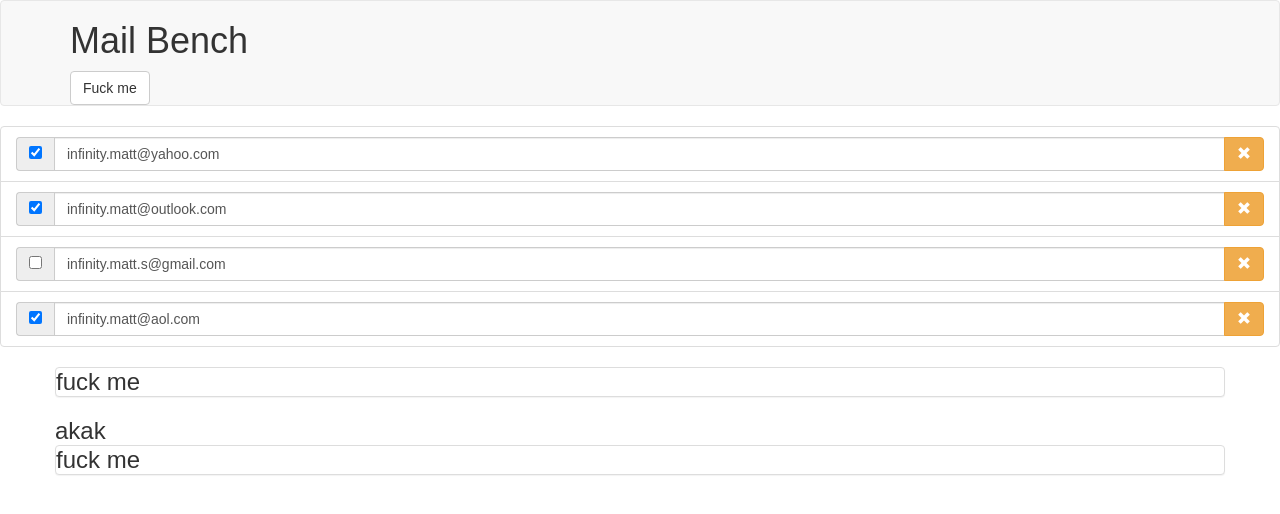
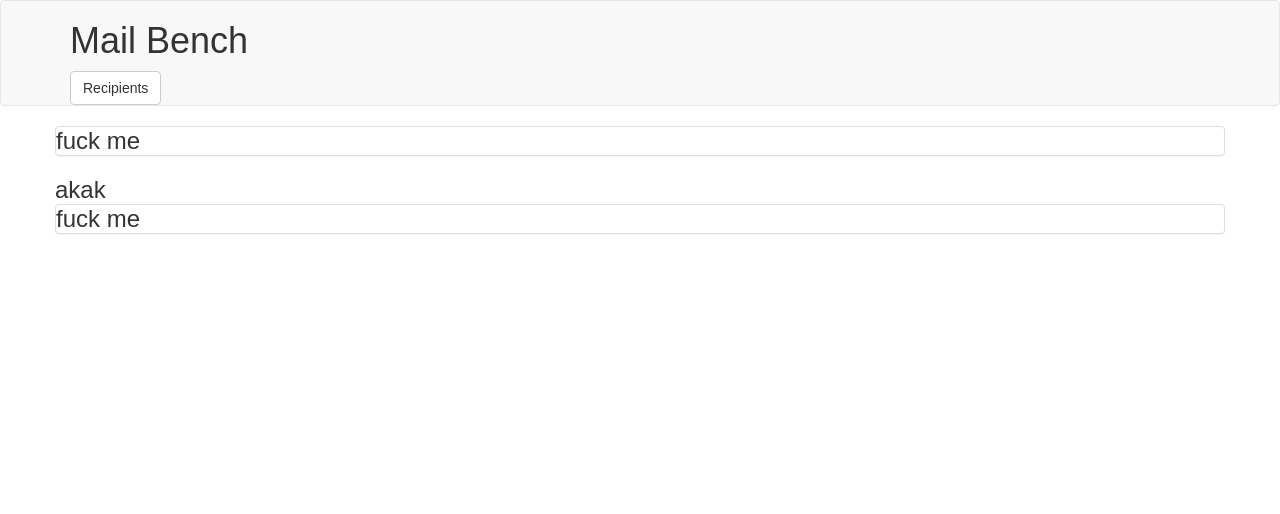
Before and after one commit to kubarium/MailBench, a React (Create React App) app: page / in a window 1280 px wide. Shown: the top 514 px of the page. Built offline with nearby package versions, Linux system fonts and the light colour scheme.

Commit message:
completing the recipients component

```diff
--- a/src/App.js
+++ b/src/App.js
@@ -31,38 +31,27 @@ let recipients = [
   }
 ]
 
-const templatesHeader = (
-  <h3>Templates</h3>
-)
-
-const templatesFooter = (
-  <h3>Fuck you</h3>
-)
 
 class App extends Component {
   constructor(props) {
     super(props)
 
-    this.onClick = this
-      .onClick
-      .bind(this)
   }
-  onClick(event) {
-
-    console.log("anani sikerler, hello from", event.state)
+  openRecipients = () => {
+    this.refs.recipients.setState({showModal:true})
   }
   render() {
     return (
       <article>
-        <Branding onClick={this.onClick}/>
-        <Recipients recipients={recipients}/>
+        <Branding  openRecipients={this.openRecipients}/>
+        <Recipients ref="recipients" recipients={recipients}/>
         <Grid>
           <Row className="show-grid">
-            <Panel header={< h3 > Templates < /h3>} footer={templatesFooter}>
+            <Panel header={< h3 > Templates < /h3>} footer={< h3 > Templates < /h3>}>
               fuck me
             </Panel>
             <text>akak</text>
-            <Panel header={templatesHeader} footer={templatesFooter}>
+            <Panel header={< h3 > Templates < /h3>} footer={< h3 > Templates < /h3>}>
               fuck me
             </Panel>
           </Row>
--- a/src/Branding.js
+++ b/src/Branding.js
@@ -8,17 +8,14 @@ export default class Branding extends Component {
         this.state = {
             "alone":true
         }
-        this.onClick = this.onClick.bind(this)
-    }
-    onClick(event) {
-        this.props.onClick(this)
+
     }
     render() {
         return (
             <Navbar>
                 <Navbar.Header>
                     <h1>Mail Bench</h1>
-                    <Button onClick={this.onClick}>Fuck me</Button>
+                    <Button onClick={this.props.openRecipients}>Recipients</Button>
                 </Navbar.Header>
             </Navbar>
         );
--- a/src/Recipient.js
+++ b/src/Recipient.js
@@ -9,52 +9,22 @@ import {
 } from 'react-bootstrap'
 
 export default class Recipient extends Component {
-    constructor(props) {
-        super(props)
-        this.state = {
-            ...this.props
-        }
-    }/*
-    updateRecipients = (event) => {
-        const newState = {
-            checked: this.refs.recipient.checked,
-            email: event.target.value
-        }
-        //console.log(newState)
-        this
-            .props
-            .updateRecipients(this.props.index, newState)
-}*/
-
-    handleCheck = (event) => {
-        this.setState({checked: event.target.checked})
-        this
-            .props
-            .updateRecipients(this.state.index, {"checked": event.target.checked})
-    }
-    handleEmail = (event) => {
-        this.setState({email: event.target.value})
-        this
-            .props
-            .updateRecipients(this.state.index, {"email":event.target.value})
-    }
-    removeRecipient = () => {
-        this
-            .props
-            .removeRecipient(this.refs.email)
-    }
     render() {
         return (
             <InputGroup>
                 <InputGroup.Addon>
                     <input
                         type="checkbox"
-                        checked={this.state.checked}
-                        onChange={this.handleCheck}/>
+                        checked={this.props.checked}
+                        onChange={(event) => this.props.updateRecipient(this.props.index, {"checked": event.target.checked})}/>
                 </InputGroup.Addon>
-                <FormControl value={this.state.email} onChange={this.handleEmail}/>
+                <FormControl
+                    value={this.props.email}
+                    onChange={(event) => this.props.updateRecipient(this.props.index, {"email": event.target.value})}/>
                 <InputGroup.Button>
-                    <Button bsStyle="warning" onClick={this.removeRecipient}><Glyphicon glyph="remove"/></Button>
+                    <Button
+                        bsStyle="warning"
+                        onClick={() => this.props.updateRecipient(this.props.index)}><Glyphicon glyph="remove"/></Button>
                 </InputGroup.Button>
             </InputGroup>
         )
--- a/src/Recipients.js
+++ b/src/Recipients.js
@@ -1,6 +1,12 @@
 import React, {Component} from 'react';
-import update from 'immutability-helper';
-import {ListGroupItem, ListGroup} from 'react-bootstrap'
+import {
+    ListGroupItem,
+    ListGroup,
+    Modal,
+    Button,
+    Collapse,
+    Well
+} from 'react-bootstrap'
 import Recipient from './Recipient'
 
 export default class Recipients extends Component {
@@ -8,34 +14,46 @@ export default class Recipients extends Component {
         super(props)
 
         this.state = {
-            ...this.props
+            ...this.props,
+            showModal: false,
+            spammer: false
         }
+    }
+    updateRecipient = (index, updatedRecipient) => {
+        let recipients = this.state.recipients
+
+        if (updatedRecipient) {
+            recipients[index] = Object.assign({}, recipients[index], updatedRecipient)
+        } else {
+            recipients.splice(index, 1)
+        }
+        this.setState({recipients})
 
     }
+    addRecipient = () => {
+        this.setState({
+            recipients: this
+                .state
+                .recipients
+                .concat({checked: true, email: "email@domain.com"})
+        })
+    }
+    /*
+    componentDidUpdate(prevProps, prevState) {
+        if (prevState.recipients.length > 9) {
+            this.setState({spammer: true})
+        } else {
+            this.setState({spammer: false})
+        }
+    }
+    shouldComponentUpdate (nextProps, nextState) {
+        if(this.state.spammer)
+            return false
 
-    removeRecipient = (email) => {
-        console.log(email)
+        return true
     }
-    updateRecipients = (index, updatedRecipient) => {
+    */
 
-        const recipient = Object.assign({}, this.state.recipients[index], updatedRecipient)
-
-        //recipients[index][key] = value console.log("fuck",index, newState)
-        this.setState({
-            recipients: update(this.state.recipients, {
-                [index]: {
-                    $set: recipient
-                }
-            })
-        })
-        /*
-        if (event.target.type === "checkbox") {
-            console.log(event.target.checked)
-            //this.state.recipients.filter(recipient => recipient)
-        } else {
-            console.log(event.target)
-        }*/
-    }
     render() {
         const recipients = []
         this
@@ -43,11 +61,10 @@ export default class Recipients extends Component {
             .recipients
             .forEach((recipient, index) => {
                 const item = (
-                    <ListGroupItem key={recipient.email}>
+                    <ListGroupItem key={index}>
                         <Recipient
                             index={index}
-                            updateRecipients={this.updateRecipients}
-                            removeRecipient={this.removeRecipient}
+                            updateRecipient={this.updateRecipient}
                             email={recipient.email}
                             checked={recipient.checked}/>
                     </ListGroupItem>
@@ -55,7 +72,31 @@ export default class Recipients extends Component {
                 recipients.push(item)
             })
 
-        return <ListGroup>{recipients}</ListGroup>
+        return (
+            <Modal show={this.state.showModal}>
+                <Modal.Header>
+                    <Modal.Title>Recipients</Modal.Title>
+                </Modal.Header>
+
+                <Modal.Body>
+                    <ListGroup>{recipients}</ListGroup>
+                </Modal.Body>
+
+                <Modal.Footer>
+                    <Button className="pull-left" bsStyle="primary" onClick={this.addRecipient}>Add</Button>
+
+                    <Collapse in={this.state.spammer}>
+                        <div>
+                            <Well>
+                                Slow down spammer!
+                            </Well>
+                        </div>
+                    </Collapse>
+                    <Button onClick={() => this.setState({showModal: false})}>Close</Button>
+                </Modal.Footer>
+
+            </Modal>
+        )
 
     }
 }
```
